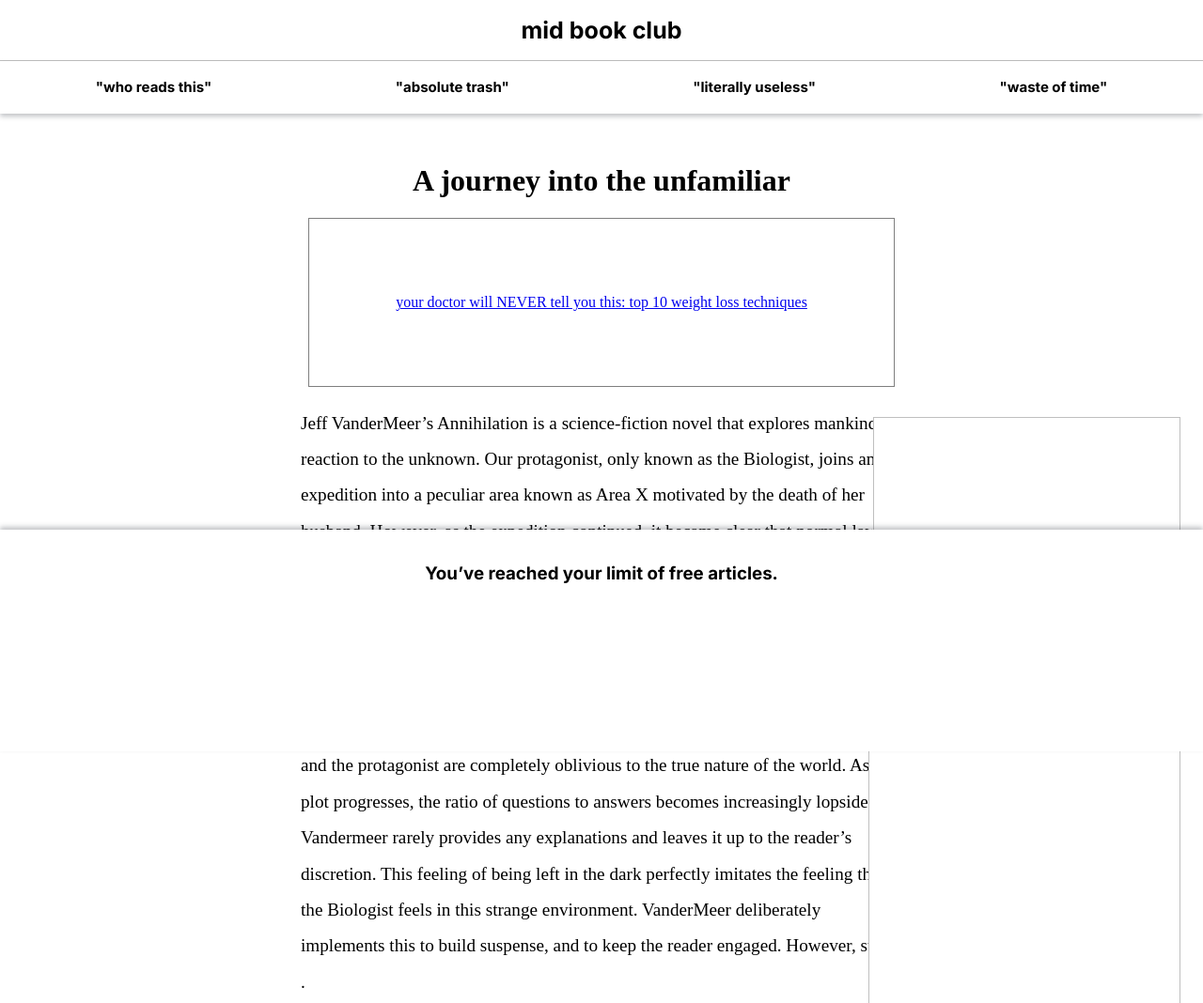
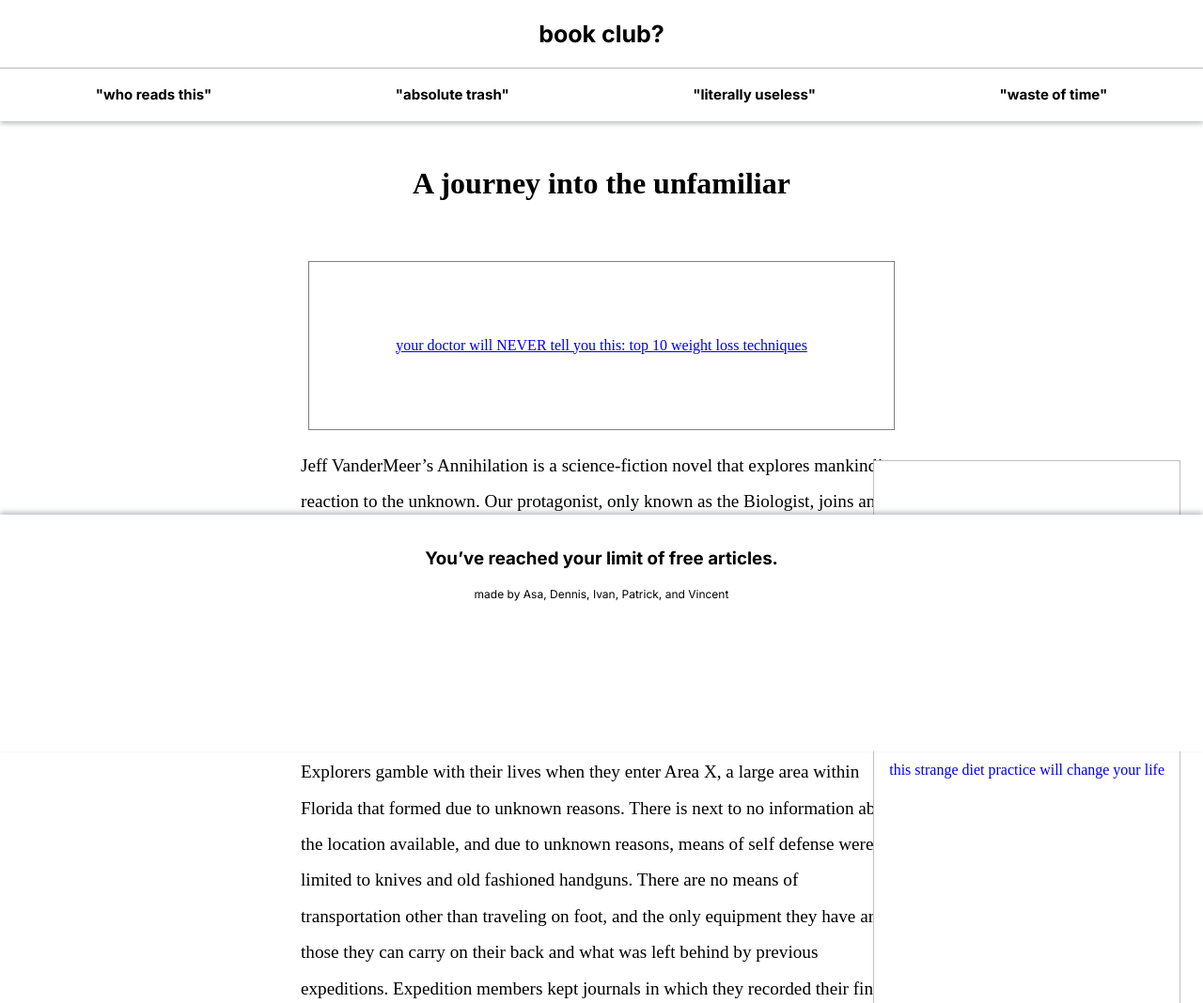
Before and after one commit to Altanis/english-project, a plain HTML site: page index.html in a window 1280 px wide. Shown: the top 1068 px of the page at 94% size. Drawn offline with nearby package versions, Linux system fonts and the light colour scheme.

Commit message:
refinements

```diff
--- a/index.html
+++ b/index.html
@@ -13,9 +13,9 @@
 <body>
     <header class="container">
 
-        <h1>
-            mid book club
-        </h1>
+        <h2>
+            book club?
+        </h2>
 
     </header>
     <div id="menu">
@@ -43,20 +43,8 @@
             here. Despite 11 previous expeditions into Area X, not much is learned about the location other than the fact that it is
             expanding. To add on to the mystery, every member of previous expeditions either dies in the expedition or somehow makes
             it back with no memory of the expedition and dies soon after.
+
         </p>
-        <a href="https://www.youtube.com/watch?v=dQw4w9WgXcQ">
-            <div class="ad-column">stacy (single) wants to chat 🥺🔥🔥❤️‍🔥🥶🥶</div>
-        </a>
-        <p>
-            Annihilation has a focal point on the idea of mystery. Oftentimes, both the reader and the protagonist are completely
-            oblivious to the true nature of the world. As the plot progresses, the ratio of questions to answers becomes
-            increasingly lopsided. Vandermeer rarely provides any explanations and leaves it up to the reader’s discretion. This
-            feeling of being left in the dark perfectly imitates the feeling that the Biologist feels in this strange environment.
-            VanderMeer deliberately implements this to build suspense, and to keep the reader engaged. However, such .
-        </p>
-        <a href="https://www.youtube.com/watch?v=dQw4w9WgXcQ">
-            <div class="ad-banner">free fortnite vbucks click here</div>
-        </a>
         <p>
             Explorers gamble with their lives when they enter Area X, a large area within Florida that formed due to unknown
             reasons. There is next to no information about the location available, and due to unknown reasons, means of self defense
@@ -65,7 +53,14 @@
             expeditions. Expedition members kept journals in which they recorded their finds and their thoughts, strangely though,
             there has been no record or mentions of past journals and the lack of information seems to suggest secrets not just
             within Area X, but with humanity itself.
+
         </p>
+        <a href="https://www.youtube.com/watch?v=dQw4w9WgXcQ">
+            <div class="ad-banner">free fortnite vbucks click here</div>
+        </a>
+        <a href="https://www.youtube.com/watch?v=dQw4w9WgXcQ">
+            <div class="ad-column">stacy (single) wants to chat 🥺🔥🔥❤️‍🔥🥶🥶</div>
+        </a>
         <p>
             The opening chapters of Annihilation throws the reader into the eyes of the Biologist, who is determined to find out
             about the truth about her husband, signs up and joins to become a member of the 12th expedition. Despite being members
@@ -74,15 +69,25 @@
             surveyor, the anthropologist, the psychologist and the linguist together make up the 12th expedition. However, according
             to the biologist, the linguist had disappeared prior to the start of the expedition and was never found.
         </p>
-        <a href="https://www.youtube.com/watch?v=dQw4w9WgXcQ">
-            <div class="ad-banner">if you're over 40 you <b>must</b> play this game</div>
-        </a>
         <p>
             Throughout Annihilation, the idea of manipulation is constantly shown throughout the story. The whole entire story feels
             like a mind game as we go through the point of view of the Biologist. Even the selection of jobs for the characters,
             specifically the psychologist, foreshadows the ideas surrounding psychology such as: emotions, thoughts, and control.
             Methods of psychological control and manipulation are often repeated. This places a large emphasis on the idea how not
             only one’s strength is important in this twisted and warped domain but also their sanity and mental capabilities.
+
+        </p>
+        <a href="https://www.youtube.com/watch?v=dQw4w9WgXcQ">
+            <div class="ad-banner">if you're over 40 you <b>must</b> play this game</div>
+        </a>
+        <p>
+            Annihilation has a focal point on the idea of mystery. Oftentimes, both the reader and the protagonist are completely
+            oblivious to the true nature of the world. As the plot progresses, the ratio of questions to answers becomes
+            increasingly lopsided. Vandermeer rarely provides any explanations and leaves it up to the reader’s discretion. This
+            feeling of being left in the dark perfectly imitates the feeling that the Biologist feels in this strange environment.
+            VanderMeer deliberately implements this to build suspense, and to keep the reader engaged. However, the huge lack of
+            information tends to backfire and it becomes difficult to keep up.
+
 
         </p>
         <p>
@@ -95,6 +100,7 @@
             characters as their main purpose was to quickly advance the plot or to highlight the contrasts between fantasy and
             realism.
 
+
         </p>
         <iframe src="./scam.html" height="400px" width="600px">
 
@@ -104,6 +110,10 @@
         <h3>
             You’ve reached your limit of free articles.
         </h3>
+        <div class="container attributions">
+
+            made by Asa, Dennis, Ivan, Patrick, and Vincent
+        </div>
     </div>
     <footer></footer>
 </body>
--- a/style.css
+++ b/style.css
@@ -11,6 +11,7 @@ body {
 * {
     background-color: white;
 }
+
 
 main {
     margin-left: auto;
@@ -36,6 +37,11 @@ header * {
     font-size: 25px;
 }
 
+
+h1 {
+    margin-top: 1rem;
+    margin-bottom: 4rem;
+}
 #menu {
     position: sticky;
     top: 0px;
@@ -126,3 +132,10 @@ img {
     border-color: rgba(0, 0, 0, .25);
     /* z-index: -1; */
 }
+
+.attributions {
+    align-items: baseline;
+    font-family: 'Inter', serif;
+    /* font-weight: bold; */
+    font-size: 12px;
+}
```
